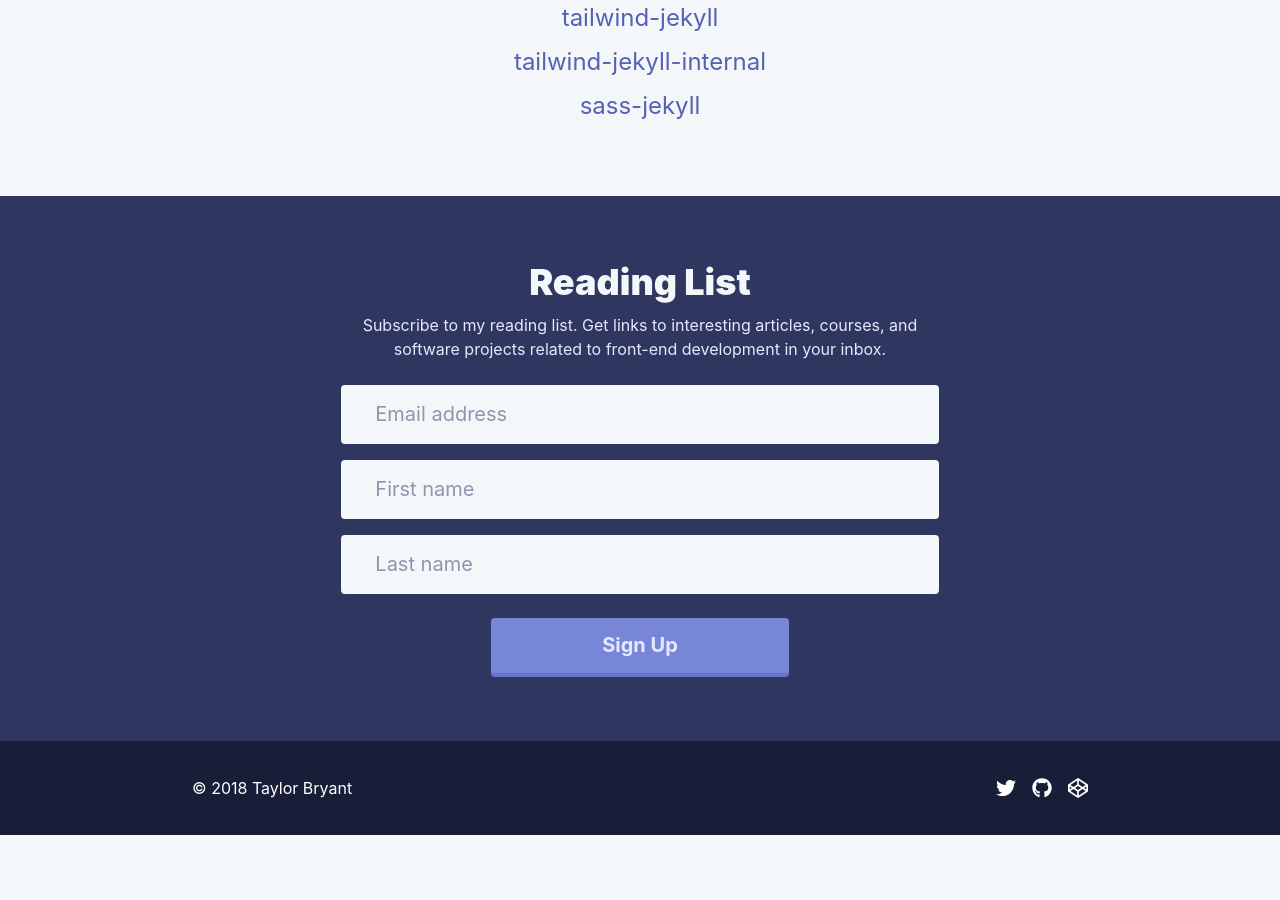
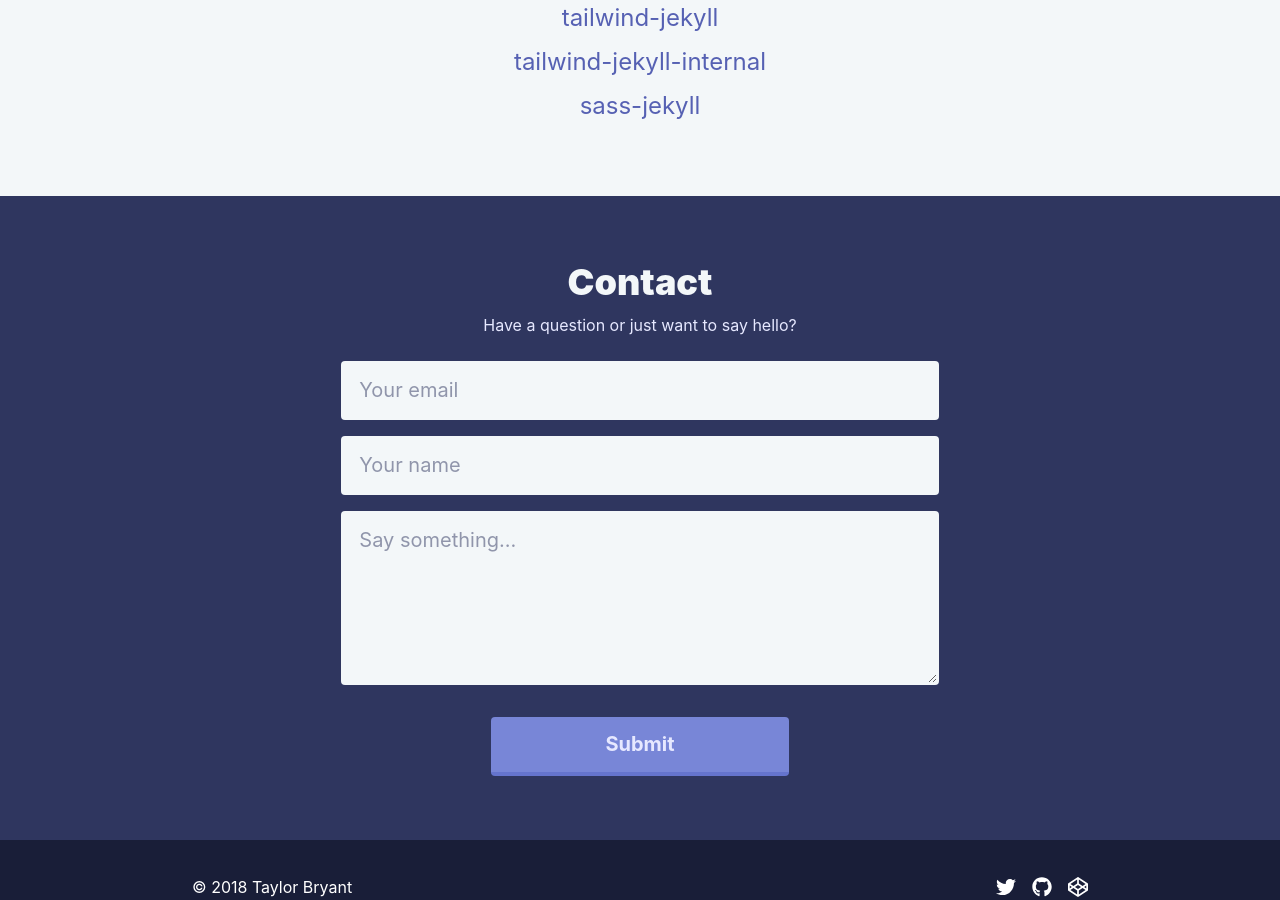
Before and after one commit to scottwater/taylorbryant.github.io, a Jekyll site: the page built from index.html, in a window 1280 px wide and 900 px high, scrolled down 1323 px. Built offline with Jekyll 4.4.1, drawn with Linux system fonts in a browser that asks for light colours; nearby versions of some CDN libraries; before the commit the page ends 2158 px from its top, so only the background shows below that.

Commit message:
Format code, change form to contact

```diff
--- a/_layouts/default.html
+++ b/_layouts/default.html
@@ -123,49 +122,45 @@ layout: compress
 </div>
 
 <main class="max-w-xl mx-auto px-4 md:px-8 py-8 md:py-16 text-indigo-darker">
-    {{ content }}
+  {{ content }}
 </main>
 
 <div class="bg-indigo-darker">
   <div class="max-w-xl mx-auto px-4 md:px-8 py-8 md:py-16 text-center">
-    <h2 class="text-3xl md:text-4xl text-grey-lighter">Reading List</h2>
+    <h2 class="text-3xl md:text-4xl text-grey-lighter">Contact</h2>
 
-    <p class="mb-6 md:mx-auto md:w-2/3 text-indigo-lightest">Subscribe to my reading list. Get links to interesting articles, courses, and software projects related to front-end development in your inbox.</p>
+    <p class="mb-6 md:mx-auto md:w-2/3 text-indigo-lightest">Have a question or just want to say hello?</p>
 
-    <form class="mx-auto text-xl md:w-2/3" action="https://blog.us17.list-manage.com/subscribe/post?u=214a889e346f10ca74afca7c0&amp;id=302c579580" method="post">
+    <form class="mx-auto text-xl md:w-2/3" name="contact" netlify>
       <div class="mb-4 mx-auto">
-        <label class="sr-only" for="mce-EMAIL">
+        <label class="sr-only" for="email">
           Email Address
         </label>
 
-        <input class="appearance-none bg-grey-lighter border-2 border-transparent hover:border-indigo-light px-8 py-4 rounded text-indigo-darker w-full"
-          id="mce-EMAIL" type="email" name="EMAIL" placeholder="Email address">
+        <input class="appearance-none bg-grey-lighter border-2 border-transparent hover:border-indigo-light p-4 rounded text-indigo-darker w-full"
+          id="email" type="email" name="email" placeholder="Your email">
       </div>
 
       <div class="mb-4 mx-auto">
-        <label class="sr-only" for="mce-FNAME">
-          Fist Name
+        <label class="sr-only" for="name">
+          Name
         </label>
 
-        <input class="appearance-none bg-grey-lighter border-2 border-transparent hover:border-indigo-light px-8 py-4 rounded text-indigo-darker w-full"
-          id="mce-FNAME" type="text" name="FNAME" placeholder="First name">
+        <input class="appearance-none bg-grey-lighter border-2 border-transparent hover:border-indigo-light p-4 rounded text-indigo-darker w-full"
+          id="name" type="text" name="name" placeholder="Your name">
       </div>
 
       <div class="mb-6 mx-auto">
-        <label class="sr-only" for="mce-LNAME">
-          Last Name
+        <label class="sr-only" for="message">
+          Message
         </label>
 
-        <input class="appearance-none bg-grey-lighter border-2 border-transparent hover:border-indigo-light px-8 py-4 rounded text-indigo-darker w-full"
-          id="mce-LNAME" type="text" name="LNAME" placeholder="Last name">
+        <textarea class="appearance-none bg-grey-lighter border-2 border-transparent hover:border-indigo-light p-4 rounded text-indigo-darker w-full" id="message" name="message" placeholder="Say something..." rows="6"></textarea>
       </div>
 
-      <div style="position: absolute; left: -5000px;" aria-hidden="true">
-        <input type="text" name="b_214a889e346f10ca74afca7c0_302c579580" tabindex="-1" value="">
-      </div>
-
-      <button class="bg-indigo-light hover:bg-indigo border-b-4 border-indigo hover:border-indigo-dark font-bold px-8 py-4 rounded text-indigo-lightest w-full md:w-1/2" id="mc-embedded-subscribe" type="submit" name="subscribe">
-        Sign Up
+      <button class="bg-indigo-light hover:bg-indigo border-b-4 border-indigo hover:border-indigo-dark font-bold p-4 rounded text-indigo-lightest w-full md:w-1/2"
+        type="submit">
+        Submit
       </button>
     </form>
   </div>
```
Also changed, not shown: other parts of _layouts/default.html (+1 -2 lines).
